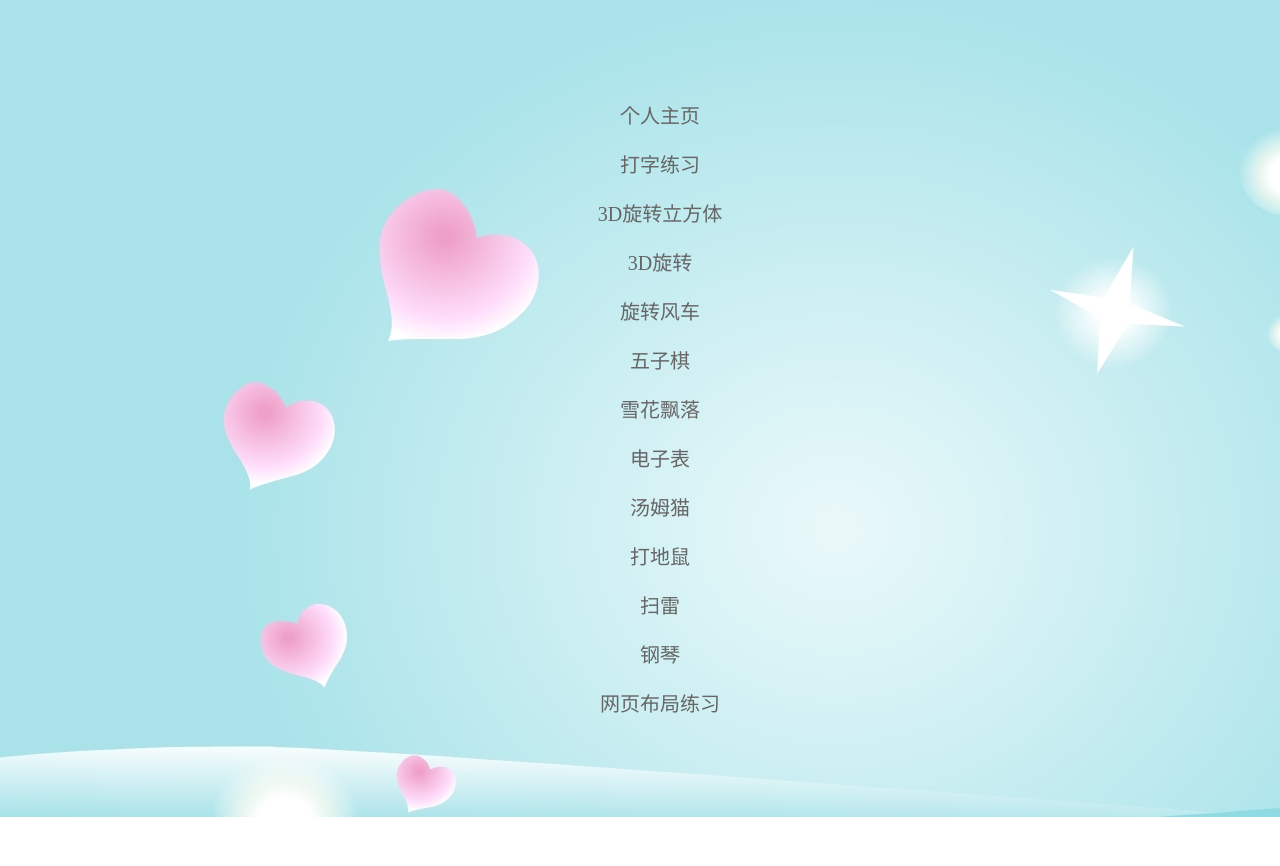
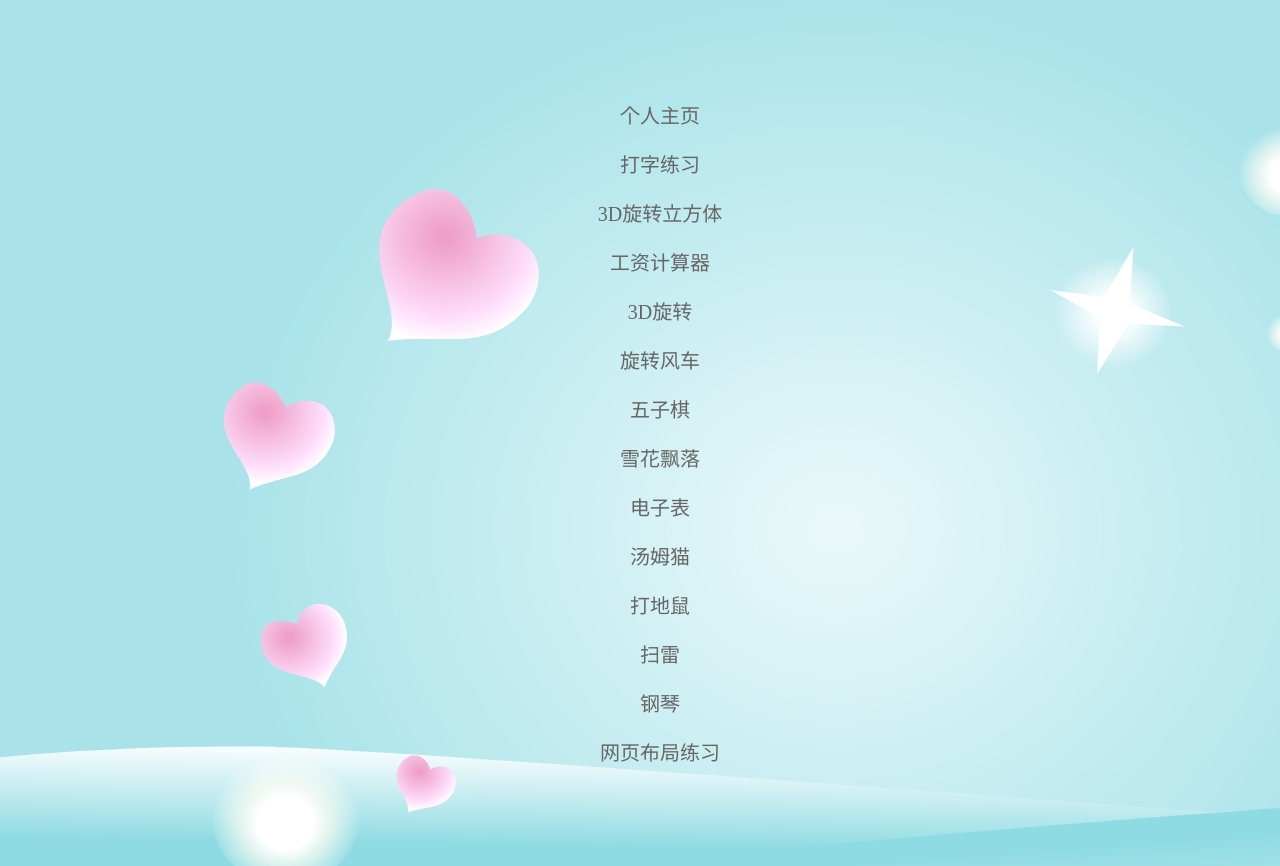
Before and after one commit to Imlona/mini-collection, a plain HTML site: page index.html in a window 1280 px wide. Before the commit the page ends 817 px from the top, so only its background shows below. Drawn offline with Linux system fonts and the light colour scheme.

Commit message:
Upload index.html

```diff
--- a/index.html
+++ b/index.html
@@ -2,6 +2,7 @@
 <html lang="en">
 <head>
     <meta charset="UTF-8">
+    <meta name="viewport" content="width=device-width, initial-scale=1.0">
     <meta http-equiv="X-UA-Compatible" content="ie=edge">
     <title>目录</title>
     <style>
@@ -43,6 +44,9 @@
                 <a href="3Dcube">3D旋转立方体</a>
             </li>
             <li>
+                <a href="income">工资计算器</a>
+            </li>
+            <li>
                 <a href="3Dgirl">3D旋转</a>
             </li>
             <li>
```
